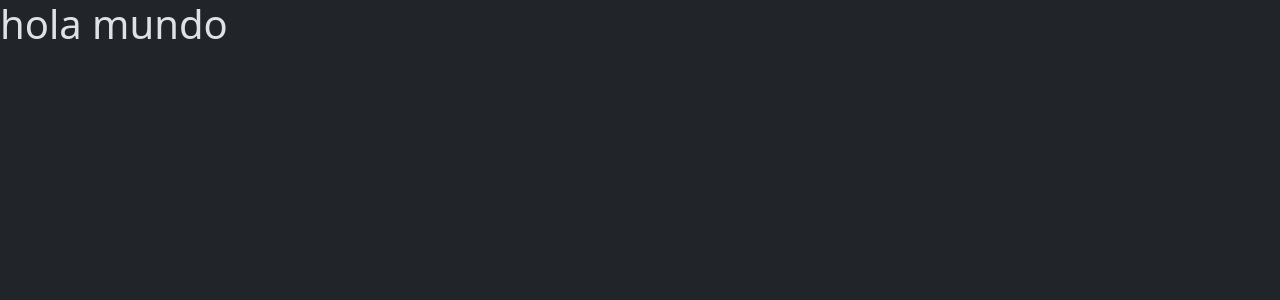
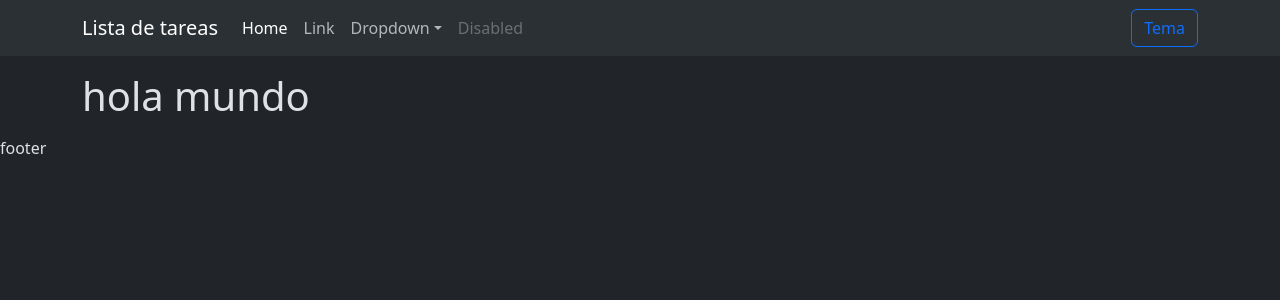
Before and after one commit to rollingcodeschool/listaTareas-c23, a React (Vite) app: page / in a window 1280 px wide. Shown: the top 300 px of the page. Built offline with nearby package versions, Linux system fonts and the light colour scheme.

Commit message:
agregamos un navbar usando className

```diff
--- a/src/App.jsx
+++ b/src/App.jsx
@@ -1,5 +1,16 @@
+import Footer from "./components/Footer";
+import Navbar from "./components/Navbar";
+
 function App() {
-  return <h1>hola mundo</h1>;
+  return (
+    <>
+      <Navbar></Navbar>
+      <main className="container my-3">
+        <h1>hola mundo</h1>
+      </main>
+      <Footer></Footer>
+    </>
+  );
 }
 
 export default App;
--- /dev/null
+++ b/src/components/Footer.jsx
@@ -0,0 +1,9 @@
+const Footer = () => {
+    return (
+        <div>
+            footer
+        </div>
+    );
+};
+
+export default Footer;
--- /dev/null
+++ b/src/components/Navbar.jsx
@@ -0,0 +1,75 @@
+const Navbar = () => {
+  return (
+    <nav className="navbar navbar-expand-lg bg-body-tertiary">
+      <div className="container">
+        <a className="navbar-brand" href="#">
+          Lista de tareas
+        </a>
+        <button
+          className="navbar-toggler"
+          type="button"
+          data-bs-toggle="collapse"
+          data-bs-target="#navbarSupportedContent"
+          aria-controls="navbarSupportedContent"
+          aria-expanded="false"
+          aria-label="Toggle navigation"
+        >
+          <span className="navbar-toggler-icon"></span>
+        </button>
+        <div className="collapse navbar-collapse" id="navbarSupportedContent">
+          <ul className="navbar-nav me-auto mb-2 mb-lg-0">
+            <li className="nav-item">
+              <a className="nav-link active" aria-current="page" href="#">
+                Home
+              </a>
+            </li>
+            <li className="nav-item">
+              <a className="nav-link" href="#">
+                Link
+              </a>
+            </li>
+            <li className="nav-item dropdown">
+              <a
+                className="nav-link dropdown-toggle"
+                href="#"
+                role="button"
+                data-bs-toggle="dropdown"
+                aria-expanded="false"
+              >
+                Dropdown
+              </a>
+              <ul className="dropdown-menu">
+                <li>
+                  <a className="dropdown-item" href="#">
+                    Action
+                  </a>
+                </li>
+                <li>
+                  <a className="dropdown-item" href="#">
+                    Another action
+                  </a>
+                </li>
+                <li>
+                  <hr className="dropdown-divider" />
+                </li>
+                <li>
+                  <a className="dropdown-item" href="#">
+                    Something else here
+                  </a>
+                </li>
+              </ul>
+            </li>
+            <li className="nav-item">
+              <a className="nav-link disabled" aria-disabled="true">
+                Disabled
+              </a>
+            </li>
+          </ul>
+          <button className="btn btn-outline-primary">Tema</button>
+        </div>
+      </div>
+    </nav>
+  );
+};
+
+export default Navbar;
```
